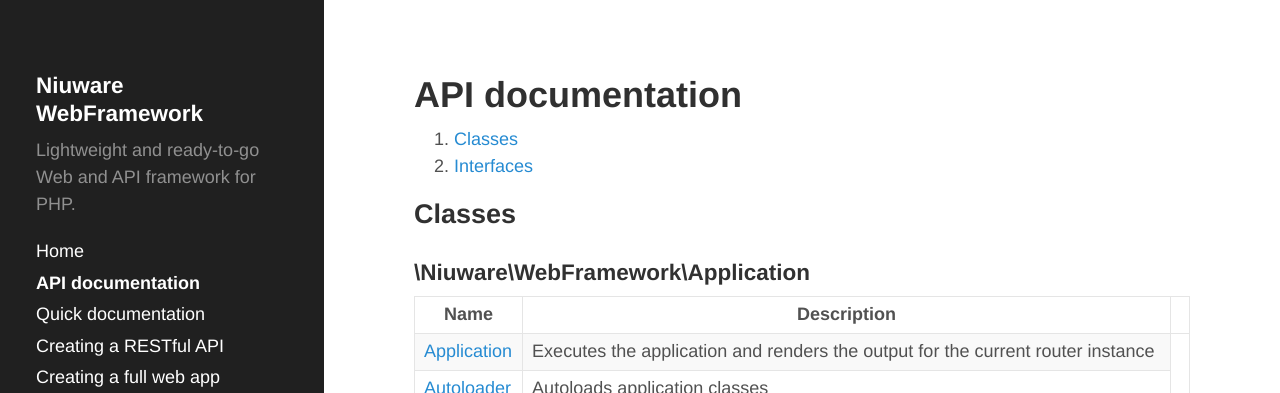
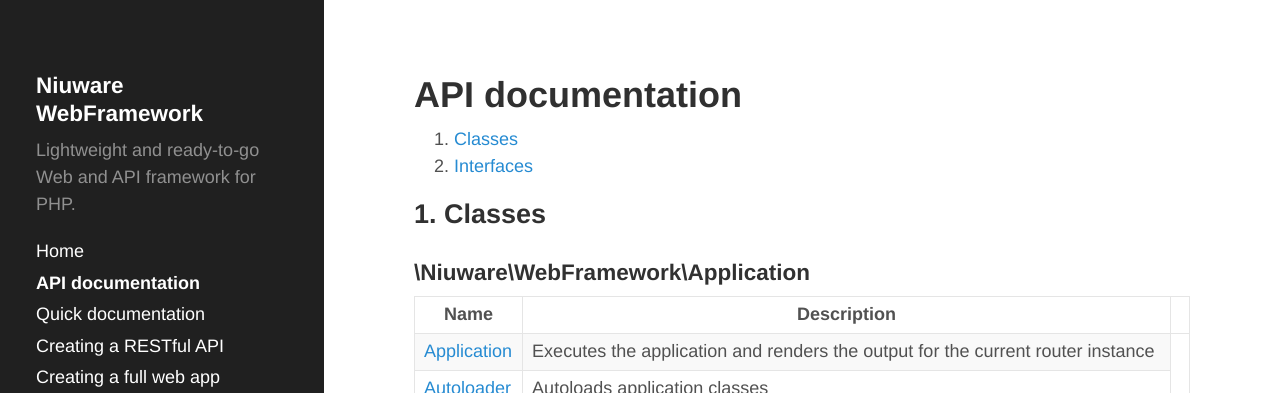
Before and after one commit to niuware/niuware.github.io, a Jekyll site: the page built from api-docs.md, in a window 1280 px wide and 900 px high. Shown: the top 393 px of the window. Built offline with Jekyll 4.4.1, drawn with Linux system fonts in a browser that asks for light colours; some of the changed text lies outside the part shown.

Commit message:
Updated html

```diff
--- a/_includes/sidebar.html
+++ b/_includes/sidebar.html
@@ -2,7 +2,7 @@
   <div class="container sidebar-sticky">
     <div class="sidebar-about">
       <h1>
-        <a href="{{ site.baseurl }}">
+        <a href="{{ site.url }}">
           {{ site.title }}
         </a>
       </h1>
@@ -10,7 +10,7 @@
     </div>
 
     <nav class="sidebar-nav">
-      <a class="sidebar-nav-item{% if page.url == site.baseurl %} active{% endif %}" href="{{ site.baseurl }}">Home</a>
+      <a class="sidebar-nav-item{% if page.url == site.baseurl %} active{% endif %}" href="{{ site.url }}">Home</a>
 
       {% comment %}
         The code below dynamically generates a sidebar nav of pages with
--- a/api-docs.md
+++ b/api-docs.md
@@ -7,7 +7,7 @@ title: API documentation
 2. <a href="#interfaces">Interfaces</a>
 
 <a name="classes">
-<h2>Classes</h2>
+<h2>1. Classes</h2>
 
 <h3 id="Niuware_WebFramework_Application">\Niuware\WebFramework\Application</h3>
 <table class="styled">
```
Also changed, not shown: other parts of api-docs.md (+1 -1 lines).
